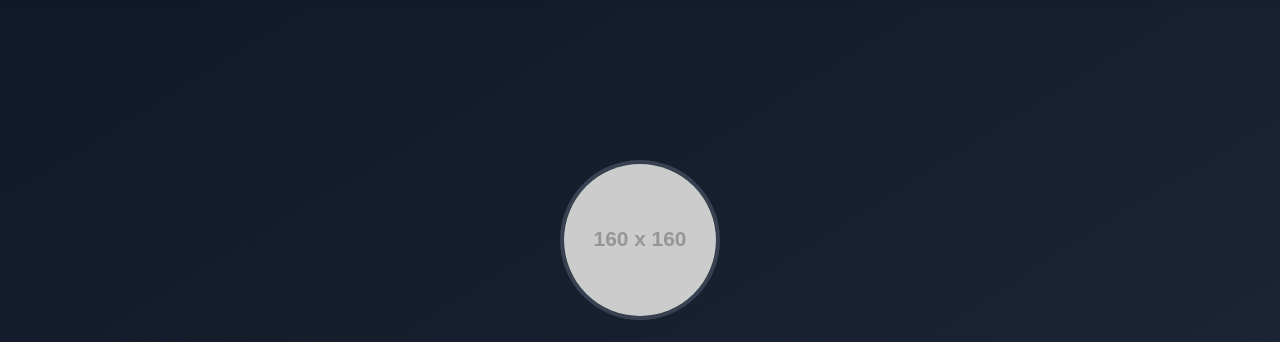
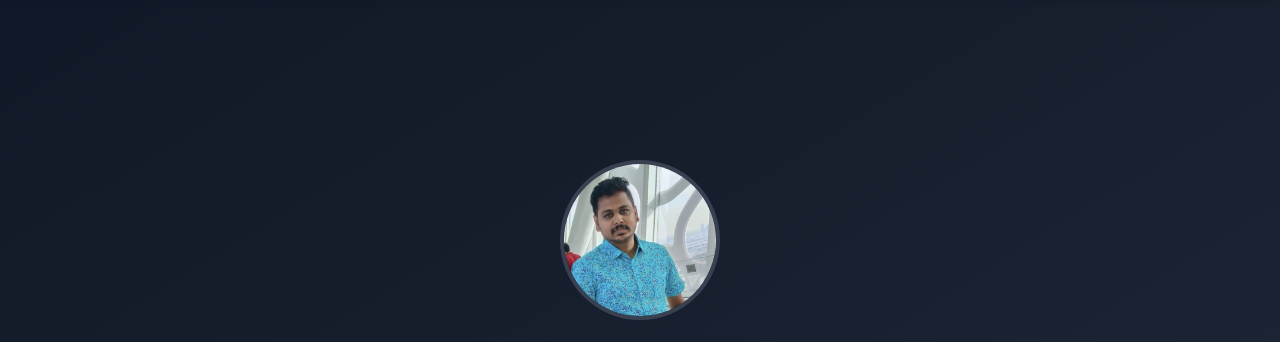
Before and after one commit to pbalasubramaniam789-sketch/Portfolio, a plain HTML site: page index.html in a window 1280 px wide. Shown: the part 68-410 px from the top of the page. Drawn offline with nearby package versions, Linux system fonts and the light colour scheme; placeholder pictures from the web are drawn by us.

Commit message:
Update profile image source in index.html

```diff
--- a/index.html
+++ b/index.html
@@ -109,7 +109,7 @@
                     <div class="profile-image-wrapper">
                         <!-- Add your profile picture URL here -->
                         <img class="h-40 w-40 rounded-full object-cover border-4 border-gray-700"
-                             src="https://placehold.co/160x160/374151/e0e7ff?text=BP"
+                             src="bala-profile.jpeg"
                              alt="Balasubramaniam P.">
                     </div>
                 </div>
```
